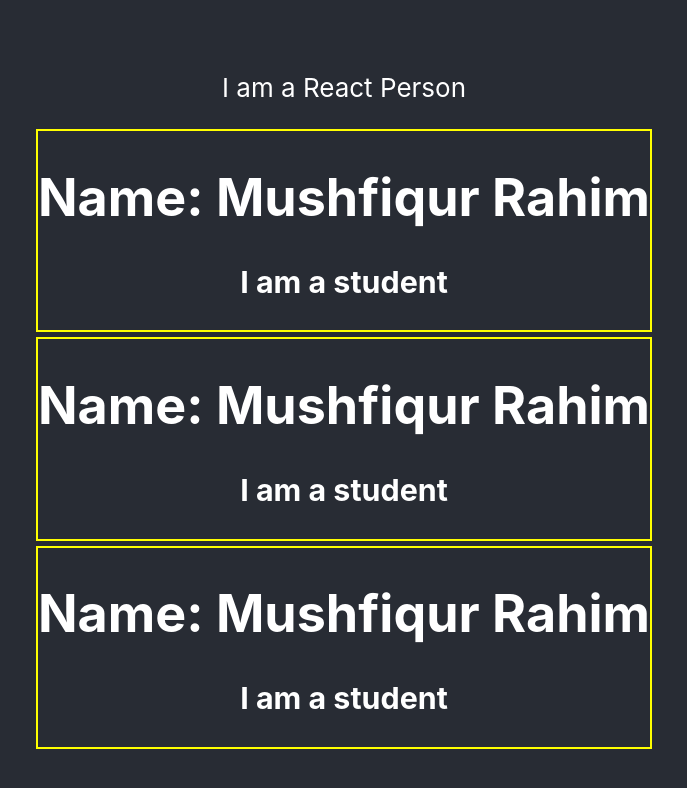
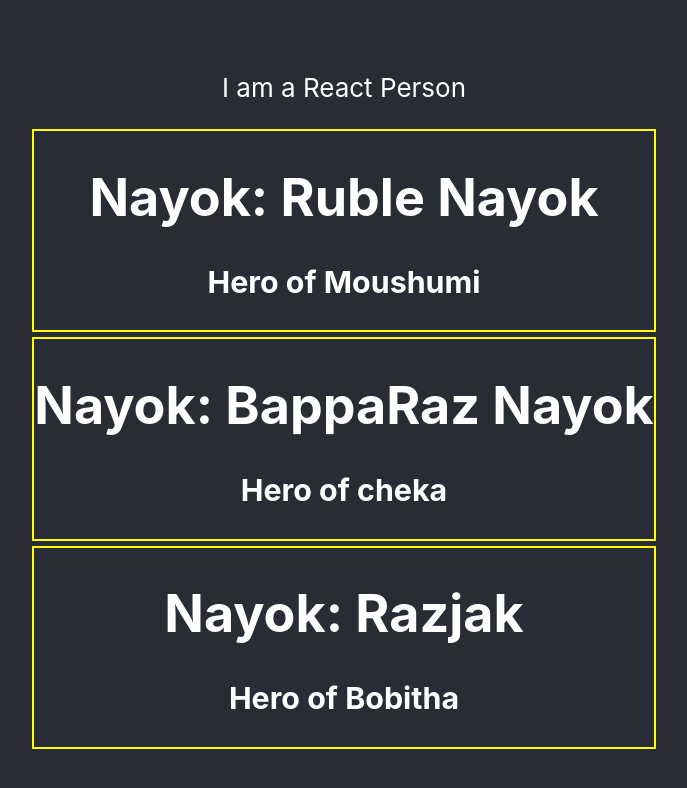
Before and after one commit to emran899dev/react-core-concept, a React (Create React App) app: page / in a window 1280 px wide. Shown: the top 788 px of the page, without its empty margins (296-983 px from the left). Built offline with nearby package versions, Linux system fonts and the light colour scheme.

Commit message:
dynamic data

```diff
--- a/src/App.js
+++ b/src/App.js
@@ -1,5 +1,4 @@
 import React from 'react';
-import logo from './logo.svg';
 import './App.css';
 
 function App() {
@@ -7,23 +6,24 @@ function App() {
     <header className="App-header">
       <div className="App">
         <p>I am a React Person</p>
-        <Person></Person>
-        <Person></Person>
-        <Person></Person>
+        <Person name='Ruble Nayok' nayika='Moushumi'></Person>
+        <Person name='BappaRaz Nayok' nayika='cheka'></Person>
+        <Person name='Razjak' nayika='Bobitha'></Person>
       </div>
     </header>
   );
 }
 
-function Person() {
- const personStyle = {
+function Person(props) {
+  const personStyle = {
     border: '2px solid yellow',
     margin: '5px'
   }
+  console.log(props);
   return (
     <div style={personStyle}>
-      <h1>Name: Mushfiqur Rahim</h1>
-      <h3>I am a student</h3>
+      <h1>Nayok: {props.name}</h1>
+      <h3>Hero of {props.nayika}</h3>
     </div>
   )
 
```
